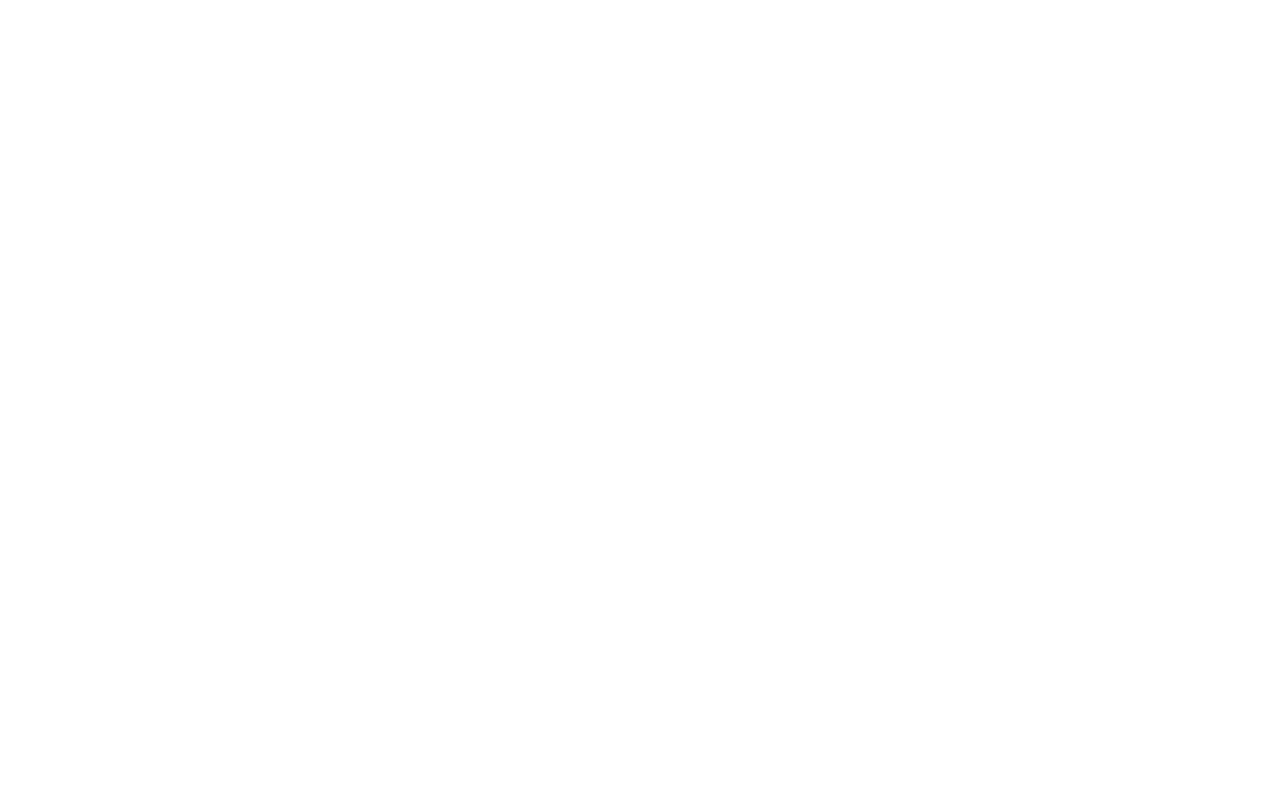
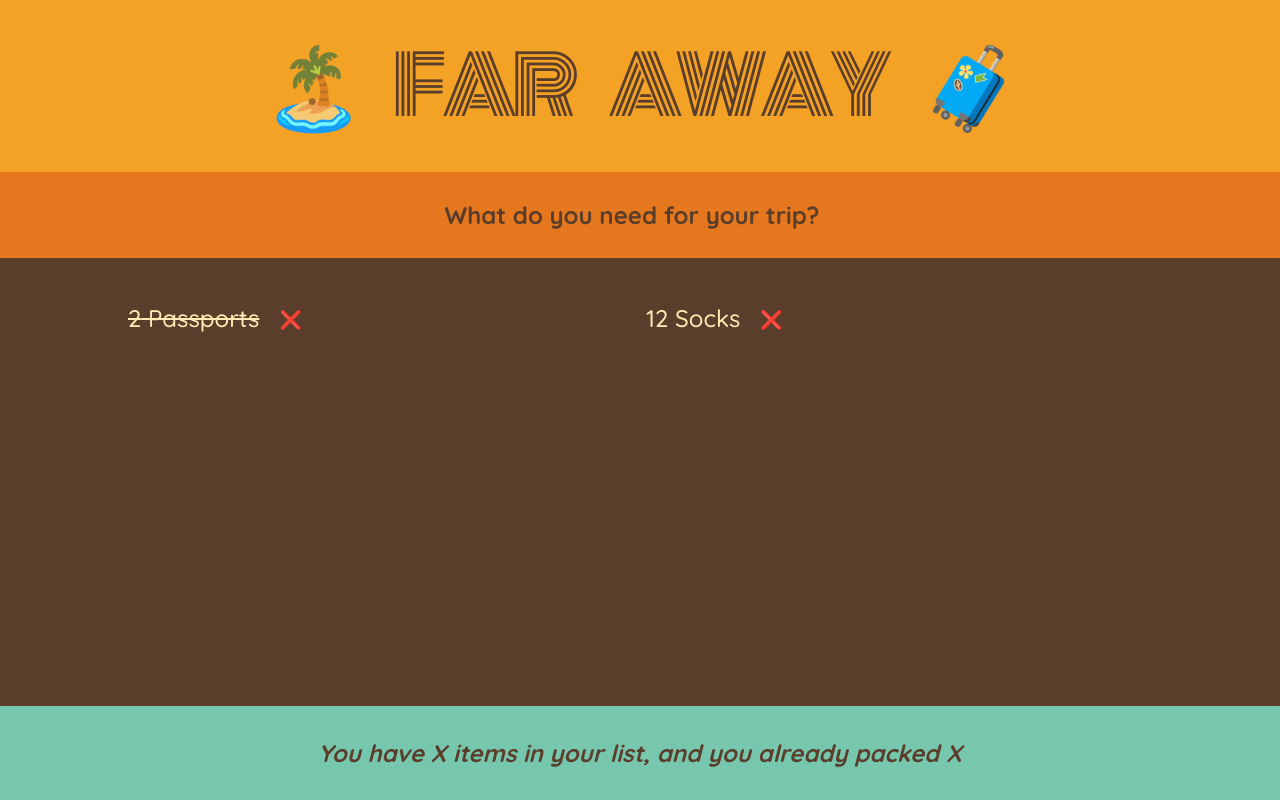
Before and after one commit to ngpreet/travel-list-reactjs, a JavaScript app: page / in a window 1280 px wide. Built offline with nearby package versions, Linux system fonts and the light colour scheme; the HTML template or start-up script is replaced by a standard one.

Commit message:
ui updates

```diff
--- a/src/App.js
+++ b/src/App.js
@@ -1,8 +1,59 @@
 function App() {
   return (
-    <div className="App">
+    <div className="app">
+      <Logo />
+      <Form />
+      <PackingList />
+      <Stats />
     </div>
   );
 }
 
+function Logo() {
+  return <h1>🏝️ Far Away 🧳</h1>;
+}
+
+function Form() {
+  return (
+    <div className="add-form">
+      <h3>What do you need for your trip?</h3>
+    </div>
+  );
+}
+
+function PackingList() {
+  const initialItems = [
+    { id: 1, description: "Passports", quantity: 2, packed: true },
+    { id: 2, description: "Socks", quantity: 12, packed: false },
+  ];
+
+  return (
+    <div className="list">
+      <ul>
+        {initialItems.map((item) => (
+          <Item item={item} />
+        ))}
+      </ul>
+    </div>
+  );
+}
+
+function Item({ item }) {
+  return (
+    <li>
+      <span style={item.packed ? {textDecoration: 'line-through'} : {}}>
+        {item.quantity} {item.description}
+      </span>
+      <button>❌</button>
+    </li>
+  );
+}
+
+function Stats() {
+  return (
+    <footer className="stats">
+      <em>You have X items in your list, and you already packed X</em>
+    </footer>
+  );
+}
 export default App;
--- a/src/index.css
+++ b/src/index.css
@@ -1,10 +1,3 @@
-/*
-const initialItems = [
-  { id: 1, description: "Passports", quantity: 2, packed: false },
-  { id: 2, description: "Socks", quantity: 12, packed: false },
-];
-*/
-
 @import url("https://fonts.googleapis.com/css2?family=Monoton&family=Quicksand:wght@500;700&display=swap");
 
 * {
@@ -101,7 +94,6 @@
 .list ul {
   list-style: none;
   width: 80%;
-  overflow: scroll;
 
   display: grid;
   grid-template-columns: repeat(auto-fit, minmax(250px, 1fr));
```
